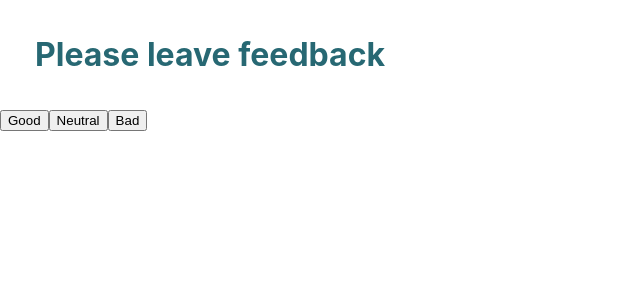
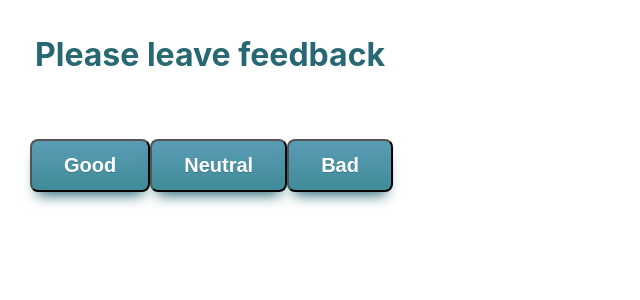
Before and after one commit to Zjadlbyscos/goit-react-hw-02-feedback, a React (Create React App) app: page / in a window 1280 px wide. Shown: the top 300 px of the page, without its empty margins (0-640 px from the left). Built offline with nearby package versions, Linux system fonts and the light colour scheme.

Commit message:
add classes & clickHandler to button

```diff
--- a/src/components/buttons/Buttons.jsx
+++ b/src/components/buttons/Buttons.jsx
@@ -1,5 +1,6 @@
 import React, { Component } from 'react';
 import PropTypes from 'prop-types';
+import css from './buttons.module.css'
 
 
 export default class Buttons extends Component {
@@ -11,20 +12,19 @@ export default class Buttons extends Component {
   renderButtons() {
     const categories = ['good', 'neutral', 'bad'];
     return categories.map(category => {
-     return <button key={category}>{category.toLocaleUpperCase().charAt(0)+ category.slice(1)}</button>;
+      return (
+        <button className={css.button} key={category} onClick={() => this.handleButtonClick(category)}>
+          {category.toLocaleUpperCase().charAt(0) + category.slice(1)}
+        </button>
+      );
     });
   }
   render() {
-    return (
-      <div>
-        {this.renderButtons()}
-
-      </div>
-    );
+    return <div className={css.buttons}>{this.renderButtons()}</div>;
   }
 }
 Buttons.propTypes = {
-    good: PropTypes.number,
-    neutral: PropTypes.number,
-    bad: PropTypes.number,
-  };
+  good: PropTypes.number,
+  neutral: PropTypes.number,
+  bad: PropTypes.number,
+};
```
